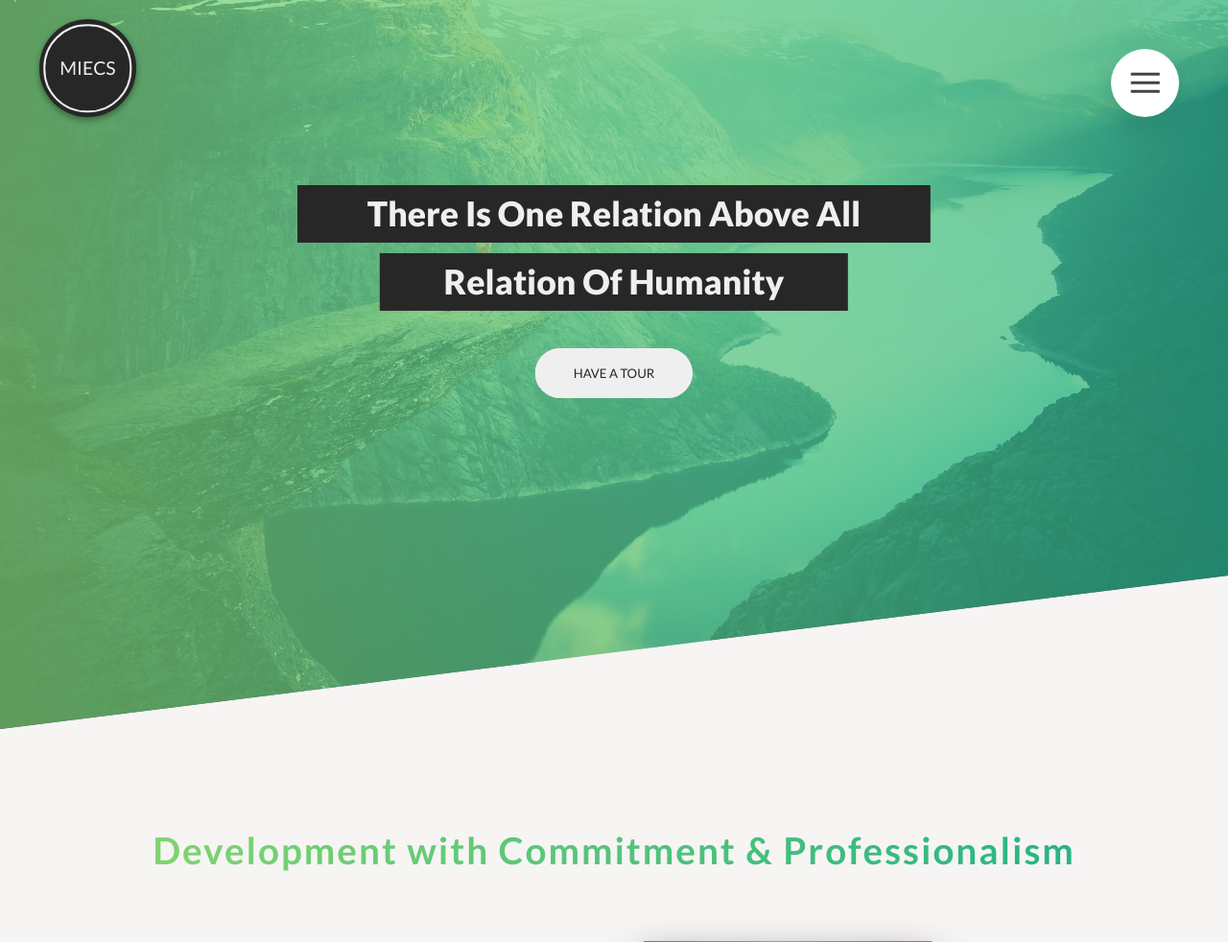
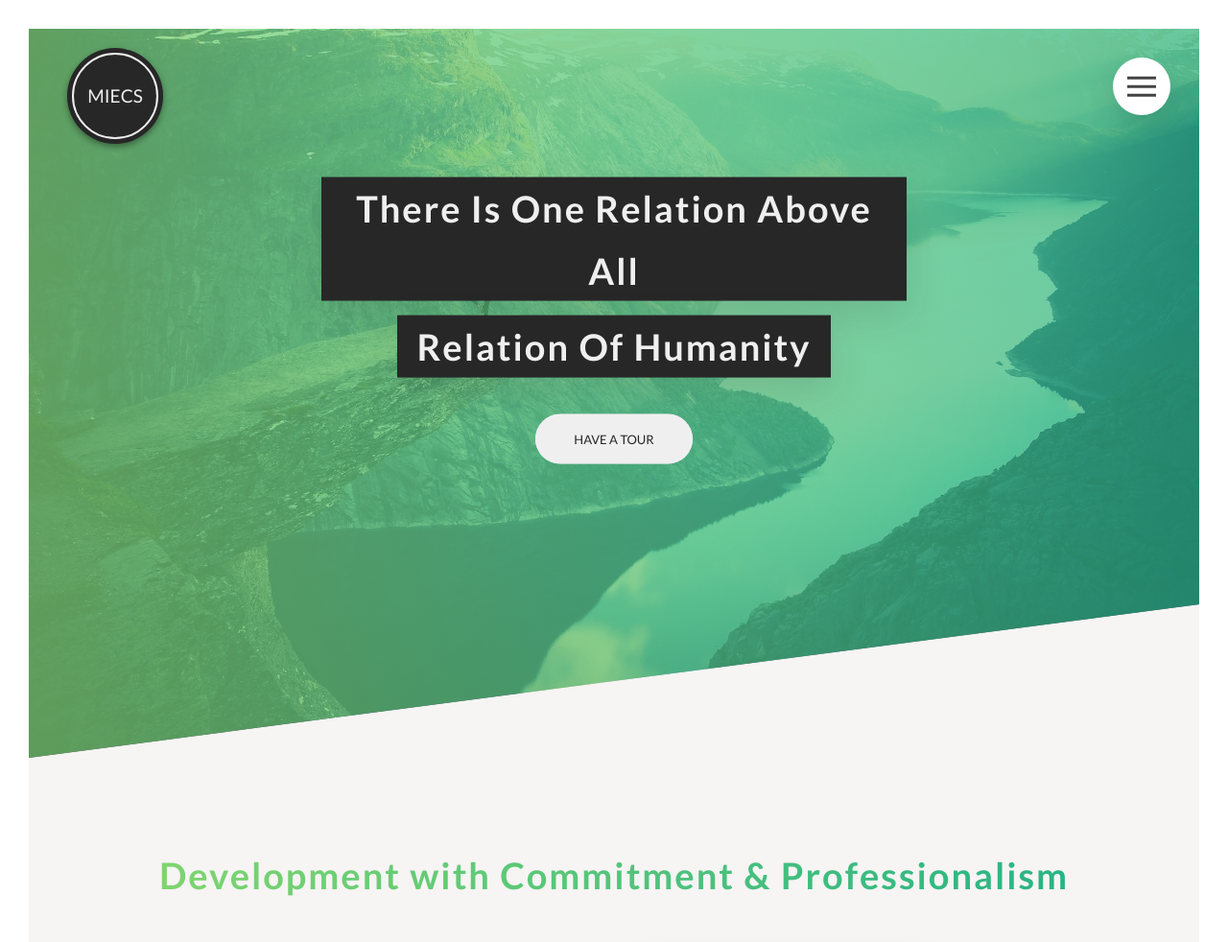
Before and after one commit to codewithmero/miecs-repo, a PHP site: page / in a window 1280 px wide. Shown: the top 982 px of the page at 96% size. Run offline with PHP 8.4, Linux system fonts and the light colour scheme; some libraries are stand-ins or nearby versions.

Commit message:
changed the code for banner headings.

```diff
--- a/css/style.css
+++ b/css/style.css
@@ -1,3 +1,17 @@
+/*
+0 - 600px:              Phone
+600px- 900px:           Tablet (portrait)
+900px - 1200px:         Tablet (landscape)
+[1200px - 1800px] is where our default styles will apply.
+1800px:                 Big (desktop)
+
+
+$breakpoint argument choices:
+- phone
+- tab-port
+- tab-land
+- big-desktop
+*/
 /* Animations */
 @keyframes moveInLeft {
   0% {
@@ -37,7 +51,16 @@
   margin: 0; }
 
 html {
-  font-size: 63.5%; }
+  font-size: 62.5%; }
+  @media (max-width: 56.25em) {
+    html {
+      font-size: 50%; } }
+  @media (max-width: 75em) {
+    html {
+      font-size: 56.25%; } }
+  @media (min-width: 112.5em) {
+    html {
+      font-size: 75%; } }
 
 body {
   box-sizing: border-box; }
@@ -51,28 +74,16 @@
   font-family: "Lato", sans-serif;
   font-weight: 400;
   line-height: 1.7;
-  color: #777; }
+  color: #777;
+  padding: 3rem; }
 
 .heading-primary {
   color: #efefef;
   backface-visibility: hidden;
   margin-bottom: 3.8rem; }
   .heading-primary--main {
-    display: block;
-    font-size: 3.5rem;
-    font-weight: 800;
-    background: #272727;
-    width: 65rem;
-    text-align: center;
     animation: moveInLeft 1s ease-out; }
   .heading-primary--sub {
-    display: block;
-    font-size: 3.5rem;
-    font-weight: 800;
-    background: #272727;
-    width: 48rem;
-    text-align: center;
-    margin: 1rem auto;
     animation: moveInRight 1s ease-out; }
 
 .heading-secondary {
@@ -561,23 +572,23 @@
 
 .navigation__button {
   background-color: #fff;
-  height: 7rem;
-  width: 7rem;
+  height: 6rem;
+  width: 6rem;
   position: fixed;
-  top: 5rem;
-  right: 5rem;
+  top: 6rem;
+  right: 6rem;
   border-radius: 50%;
   z-index: 2000;
   box-shadow: 0 1rem 3rem rgba(0, 0, 0, 0.1);
   cursor: pointer; }
 
 .navigation__background {
-  height: 6rem;
-  width: 6rem;
+  height: 5rem;
+  width: 5rem;
   border-radius: 50%;
   position: fixed;
-  top: 5.5rem;
-  right: 5.5rem;
+  top: 6.5rem;
+  right: 6.5rem;
   background-image: radial-gradient(#7ed56f, #28b485);
   z-index: 1000;
   transition: transform 0.8s cubic-bezier(0.83, 0, 0.17, 1); }
--- a/index.html
+++ b/index.html
@@ -51,8 +51,8 @@
             <!-- Primary Heading -->
             <div class="header__text-box">
                 <h1 class="heading-primary">
-                    <span class="heading-primary--main">There Is One Relation Above All</span>
-                    <span class="heading-primary--sub">Relation Of Humanity</span>
+                    <span class="heading-primary--main heading-white u-margin-bottom-small">There Is One Relation Above All</span>
+                    <span class="heading-primary--sub heading-white">Relation Of Humanity</span>
                 </h1>
 
                 <a href="pages/404Error.html" class="btn btn--red btn--animated">Have a Tour</a>
--- a/sass/abstracts/_mixins.scss
+++ b/sass/abstracts/_mixins.scss
@@ -6,3 +6,37 @@
         clear: both;
     }
 }
+
+// MEDIA QUERY MANAGER
+/*
+0 - 600px:              Phone
+600px- 900px:           Tablet (portrait)
+900px - 1200px:         Tablet (landscape)
+[1200px - 1800px] is where our default styles will apply.
+1800px:                 Big (desktop)
+
+
+$breakpoint argument choices:
+- phone
+- tab-port
+- tab-land
+- big-desktop
+*/
+
+@mixin respond($breakpoint) {
+    @if $breakpoint == phone {
+        @media (max-width: 37.5em) { @content };        // 600px
+    };
+
+    @if $breakpoint == tab-port {
+        @media (max-width: 56.25em) { @content };       // 900px
+    };
+
+    @if $breakpoint == tab-land {
+        @media (max-width: 75em) { @content };          // 1200
+    };
+
+    @if $breakpoint == big-desktop {
+        @media (min-width: 112.5em) { @content };       // 1800px
+    };
+};
--- a/sass/base/_base.scss
+++ b/sass/base/_base.scss
@@ -9,7 +9,19 @@
 
 
 html {
-    font-size: 63.5%;
+    font-size: 62.5%;
+
+    @include respond(tab-port) {
+        font-size: 50%;             //1rem = 8px, 8/16 = 50%
+    }
+
+    @include respond(tab-land) {
+        font-size: 56.25%;          //1rem = 9px, 9/16 = 56.25%
+    }
+
+    @include respond(big-desktop) {
+        font-size: 75%;             //1rem = 12px, 12/16 = 75%
+    }
 }
 
 body {
--- a/sass/base/_typography.scss
+++ b/sass/base/_typography.scss
@@ -3,7 +3,7 @@
     font-weight: 400;
     line-height: 1.7;
     color: #777;
-    // padding: 3rem;
+    padding: 3rem;
 }
 
 .heading-primary {
@@ -12,23 +12,10 @@
     margin-bottom: 3.8rem;
 
     &--main {
-        display: block;
-        font-size: 3.5rem;
-        font-weight: 800;
-        background: $color-shade-black;
-        width: 65rem;
-        text-align: center;
         animation: moveInLeft 1s ease-out;
     }
 
     &--sub {
-        display: block;
-        font-size: 3.5rem;
-        font-weight: 800;
-        background: $color-shade-black;
-        width: 48rem;
-        text-align: center;
-        margin: 1rem auto;
         animation: moveInRight 1s ease-out;
     }
 }
--- a/sass/layout/_navigation.scss
+++ b/sass/layout/_navigation.scss
@@ -5,11 +5,11 @@
 
     &__button {
         background-color: $color-white;
-        height: 7rem;
-        width: 7rem;
+        height: 6rem;
+        width: 6rem;
         position: fixed;
-        top: 5rem;
-        right: 5rem;
+        top: 6rem;
+        right: 6rem;
         border-radius: 50%;
         z-index: 2000;
         box-shadow: 0 1rem 3rem rgba($color-black, .1);
@@ -17,12 +17,12 @@
     }
 
     &__background {
-        height: 6rem;
-        width: 6rem;
+        height: 5rem;
+        width: 5rem;
         border-radius: 50%;
         position: fixed;
-        top: 5.5rem;
-        right: 5.5rem;
+        top: 6.5rem;
+        right: 6.5rem;
         background-image: radial-gradient($color-primary-light, $color-primary-dark);
         z-index: 1000;
         transition: transform .8s cubic-bezier(0.83, 0, 0.17, 1);
```
